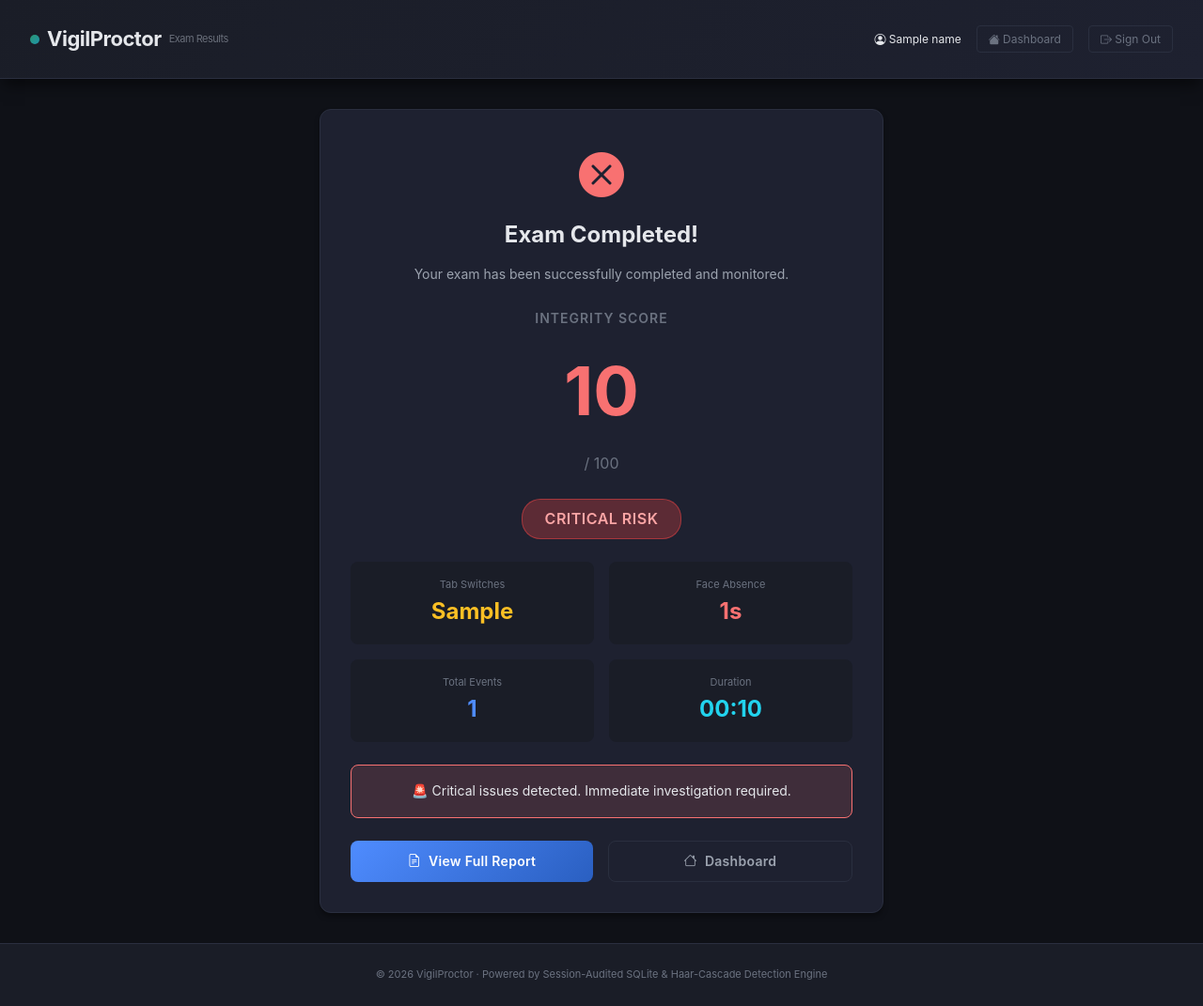
After one commit to BuchadeArpitaRajendra/Examlytix, a Flask app: template templates/exam_results.html in a window 1280 px wide. The commit adds this page. Shown: the whole page at 94% size. Run offline with Flask 3, Linux system fonts and the light colour scheme; the template is opened without the code that fills it: most values are stand-ins (such as "Sample title", 1, 10 or a date in 2020).

Commit message:
added exam result page

```diff
--- /dev/null
+++ b/templates/exam_results.html
@@ -0,0 +1,126 @@
+<!doctype html>
+<html lang="en">
+<head>
+  <meta charset="utf-8">
+  <meta name="viewport" content="width=device-width, initial-scale=1">
+  <title>VigilProctor - Exam Results</title>
+  <link rel="stylesheet" href="{{ url_for('static', filename='css/style.css') }}">
+  <link rel="stylesheet" href="https://cdn.jsdelivr.net/npm/bootstrap-icons@1.11.3/font/bootstrap-icons.min.css">
+</head>
+<body>
+  <div class="wrap">
+    <div class="topbar">
+      <div class="brand"><span class="dot"></span>VigilProctor<small>Exam Results</small></div>
+      <div class="who">
+        <span class="name"><i class="bi bi-person-circle"></i> {{ name }}</span>
+        <a href="{{ url_for('dashboard') }}"><i class="bi bi-house-fill"></i> Dashboard</a>
+        <a href="{{ url_for('logout') }}"><i class="bi bi-box-arrow-right"></i> Sign Out</a>
+      </div>
+    </div>
+
+    <div class="stage">
+      <div class="panel card" style="max-width: 600px; text-align: center; padding: var(--spacing-xl);">
+        <!-- Header -->
+        <div style="margin-bottom: var(--spacing-lg);">
+          <div style="font-size: 48px; margin-bottom: var(--spacing-sm);">
+            {% if results.integrity_score >= 90 %}
+              <i class="bi bi-check-circle-fill" style="color: var(--success);"></i>
+            {% elif results.integrity_score >= 70 %}
+              <i class="bi bi-exclamation-triangle-fill" style="color: var(--warning);"></i>
+            {% else %}
+              <i class="bi bi-x-circle-fill" style="color: var(--danger);"></i>
+            {% endif %}
+          </div>
+          <h1 class="title" style="font-size: 24px;">Exam Completed!</h1>
+          <p class="subtitle">Your exam has been successfully completed and monitored.</p>
+        </div>
+
+        <!-- Score Display -->
+        <div style="margin-bottom: var(--spacing-lg);">
+          <div style="font-size: 14px; color: var(--text-muted); font-weight: 600; text-transform: uppercase; letter-spacing: 1px;">Integrity Score</div>
+          <div style="font-size: 72px; font-weight: 700; margin: 8px 0; color:
+            {% if results.integrity_score >= 90 %}var(--success)
+            {% elif results.integrity_score >= 70 %}var(--warning)
+            {% else %}var(--danger){% endif %}
+          ;">
+            {{ results.integrity_score }}
+          </div>
+          <div style="font-size: 16px; color: var(--text-muted);">/ 100</div>
+        </div>
+
+        <!-- Risk Level -->
+        <div style="margin-bottom: var(--spacing-lg);">
+          {% if results.integrity_score >= 90 %}
+            <span class="badge badge-completed" style="font-size: 16px; padding: 8px 24px;">Low Risk</span>
+          {% elif results.integrity_score >= 70 %}
+            <span class="badge badge-paused" style="font-size: 16px; padding: 8px 24px;">Medium Risk</span>
+          {% elif results.integrity_score >= 50 %}
+            <span class="badge badge-running" style="font-size: 16px; padding: 8px 24px; background: rgba(248,113,113,0.2); color: #fca5a5; border-color: rgba(248,113,113,0.3);">High Risk</span>
+          {% else %}
+            <span class="badge badge-running" style="font-size: 16px; padding: 8px 24px; background: rgba(239,68,68,0.3); color: #fca5a5; border-color: rgba(239,68,68,0.5);">Critical Risk</span>
+          {% endif %}
+        </div>
+
+        <!-- Statistics -->
+        <div style="display: grid; grid-template-columns: repeat(2, 1fr); gap: var(--spacing-md); margin-bottom: var(--spacing-lg);">
+          <div style="background: var(--bg-alt); padding: var(--spacing-md); border-radius: var(--radius);">
+            <div style="font-size: 11px; color: var(--text-muted);">Tab Switches</div>
+            <div style="font-size: 24px; font-weight: 700; color: var(--warning);">{{ results.tab_switches or 0 }}</div>
+          </div>
+          <div style="background: var(--bg-alt); padding: var(--spacing-md); border-radius: var(--radius);">
+            <div style="font-size: 11px; color: var(--text-muted);">Face Absence</div>
+            <div style="font-size: 24px; font-weight: 700; color: var(--danger);">{{ results.total_absence_duration or 0 }}s</div>
+          </div>
+          <div style="background: var(--bg-alt); padding: var(--spacing-md); border-radius: var(--radius);">
+            <div style="font-size: 11px; color: var(--text-muted);">Total Events</div>
+            <div style="font-size: 24px; font-weight: 700; color: var(--primary);">{{ results.total_events or 0 }}</div>
+          </div>
+          <div style="background: var(--bg-alt); padding: var(--spacing-md); border-radius: var(--radius);">
+            <div style="font-size: 11px; color: var(--text-muted);">Duration</div>
+            <div style="font-size: 24px; font-weight: 700; color: var(--accent);">
+              {% set minutes = results.duration // 60 %}
+              {% set seconds = results.duration % 60 %}
+              {{ "%02d:%02d"|format(minutes, seconds) }}
+            </div>
+          </div>
+        </div>
+
+        <!-- Recommendation -->
+        <div style="padding: var(--spacing-md); border-radius: var(--radius); margin-bottom: var(--spacing-lg); background:
+          {% if results.integrity_score >= 90 %}rgba(52, 211, 153, 0.15)
+          {% elif results.integrity_score >= 70 %}rgba(251, 191, 36, 0.15)
+          {% else %}rgba(248, 113, 113, 0.15){% endif %}
+        ; border: 1px solid
+          {% if results.integrity_score >= 90 %}var(--success)
+          {% elif results.integrity_score >= 70 %}var(--warning)
+          {% else %}var(--danger){% endif %}
+        ;">
+          <p style="margin: 0; font-size: 14px; color: var(--text);">
+            {% if results.integrity_score >= 90 %}
+              ✅ Excellent performance! No significant issues detected.
+            {% elif results.integrity_score >= 70 %}
+              ⚠️ Some issues detected. Please review the event log for details.
+            {% elif results.integrity_score >= 50 %}
+              ⚠️ Significant issues detected. Investigation recommended.
+            {% else %}
+              🚨 Critical issues detected. Immediate investigation required.
+            {% endif %}
+          </p>
+        </div>
+
+        <!-- Buttons -->
+        <div class="btn-row" style="justify-content: center; margin-top: 0;">
+          <a href="{{ url_for('summary', session_id=results.session_id) }}" class="btn btn-primary">
+            <i class="bi bi-file-earmark-text"></i> View Full Report
+          </a>
+          <a href="{{ url_for('dashboard') }}" class="btn btn-ghost">
+            <i class="bi bi-house"></i> Dashboard
+          </a>
+        </div>
+      </div>
+    </div>
+
+    <footer class="legal">&copy; 2026 VigilProctor · Powered by Session-Audited SQLite & Haar-Cascade Detection Engine</footer>
+  </div>
+</body>
+</html>
```
Also changed, not shown: database/session.py (+14 -0 lines), routes/exam.py (+134 -2 lines), static/js/exam.js (+97 -0 lines), templates/dashboard.html (+44 -10 lines), templates/exam.html (+59 -0 lines).
